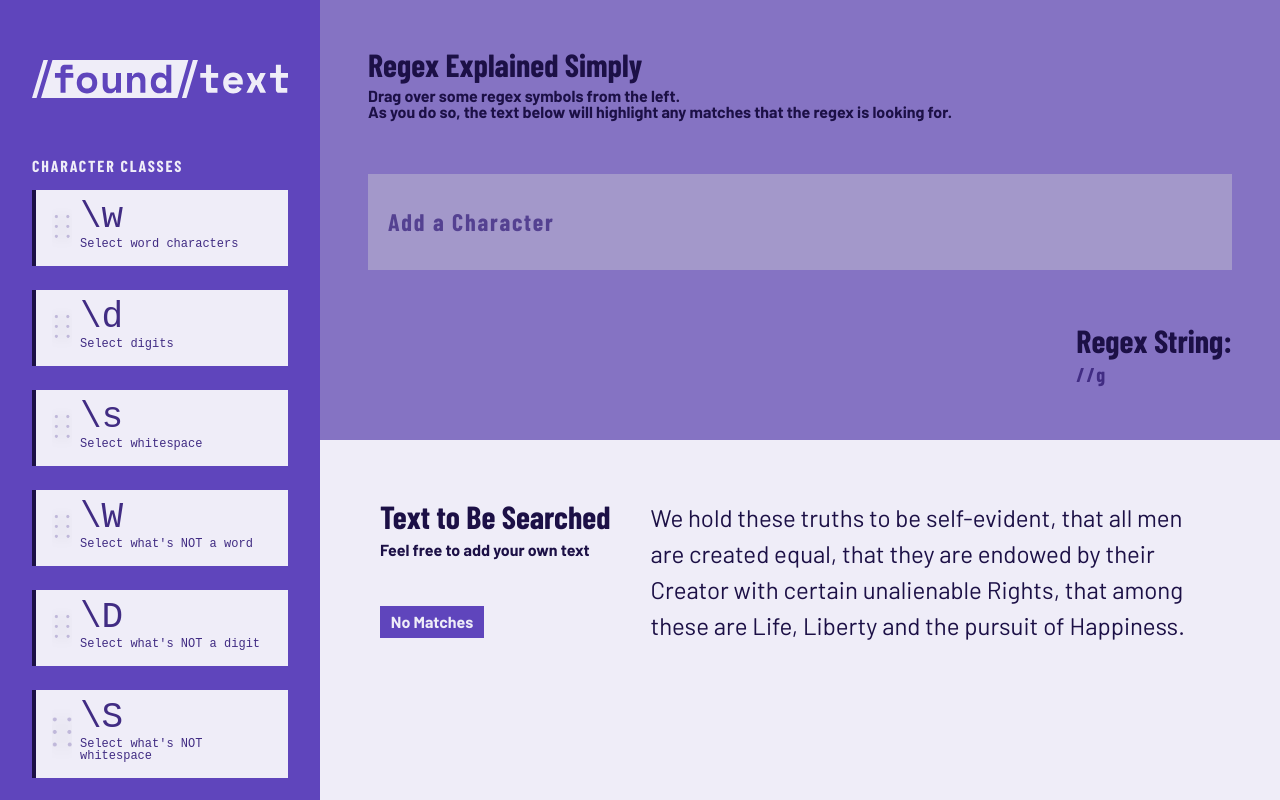
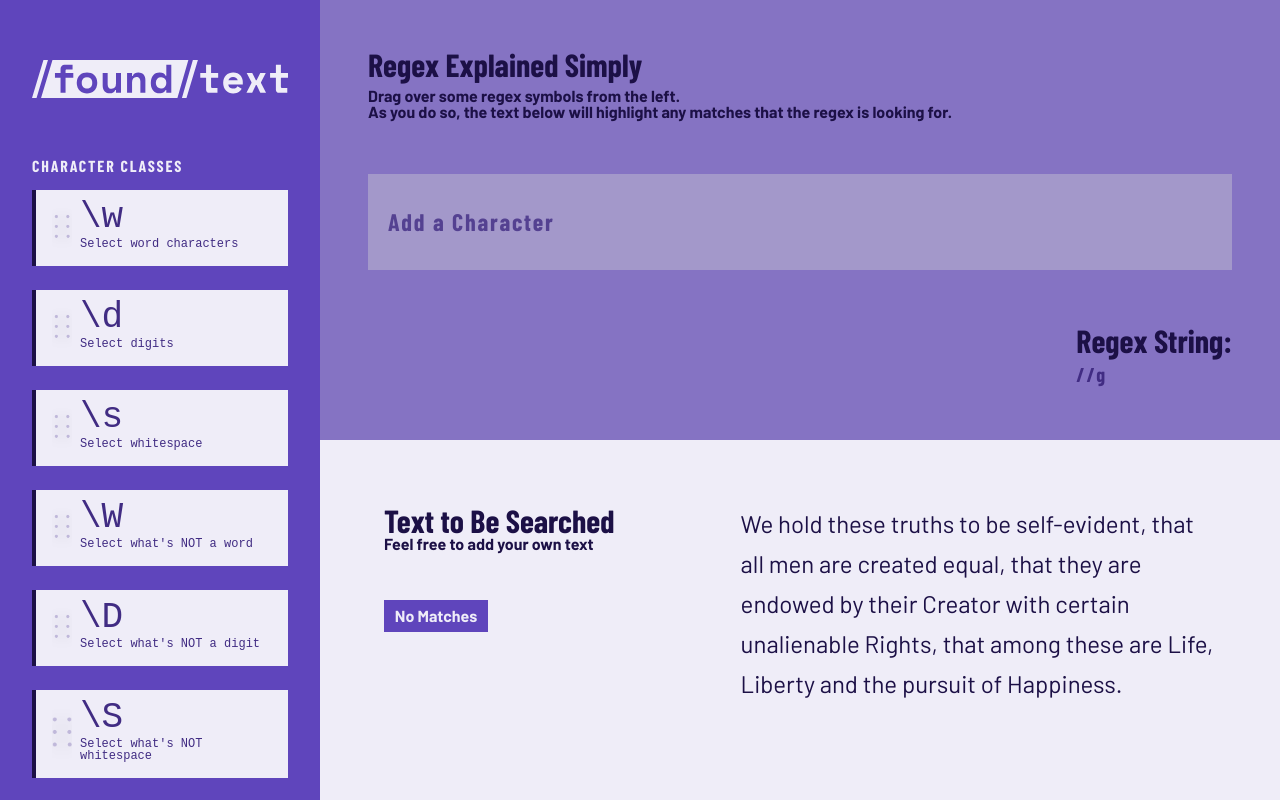
Before and after one commit to scratch-for-regex/main, a React (Create React App) app in the folder scratch/: page / in a window 1280 px wide. Built offline with nearby package versions, Linux system fonts and the light colour scheme; a web font is replaced by a local one; what redux-promise-middleware would draw is missing.

Commit message:
Fixed it

```diff
--- a/scratch/src/components/RegexTextArea/RegexTextArea.js
+++ b/scratch/src/components/RegexTextArea/RegexTextArea.js
@@ -1,53 +1,20 @@
-import React from "react"
+import React, { useState } from "react"
 import { connect } from "react-redux"
 
 import "./RegexTextArea.scss"
 
 import { reduceRegex } from "../../selectors"
 
-class RegexTextArea extends React.Component {
-    state = {
-        text: `We hold these truths to be self-evident, that all men are created equal, that they are endowed by their Creator with certain unalienable Rights, that among these are Life, Liberty and the pursuit of Happiness.`
-    }
+const initialText = `We hold these truths to be self-evident, that all men are created equal, that they are endowed by their Creator with certain unalienable Rights, that among these are Life, Liberty and the pursuit of Happiness.`
 
-    render() {
-        const regexOutput = this.createMarkup()
-        return (
-            <div className="bottom-section">
-                <div className="text-info">
-                    <h1>Text to Be Searched</h1>
-                    <h3>Feel free to add your own text</h3>
-                    <div className="matches">
-                        {regexOutput.count || "No "} Matches
-                    </div>
-                </div>
-                <div className="textarea">
-                    <div
-                        className="textarea-edit"
-                        suppressContentEditableWarning={true}
-                        contentEditable={true}
-                        name="text"
-                        onChange={this.handleChanges}
-                        dangerouslySetInnerHTML={regexOutput.text}
-                    />
-                </div>
-            </div>
-        )
-    }
-
-    handleChanges = e => {
-        e.preventDefault()
-        this.setState({
-            [e.target.name]: e.target.value
-        })
-    }
-
+const TextAreaView = ({ text, onClick, regex }) => {
     // Runs our text through regex and stores:
     //   The text as a regexText value in state,
     //   and a count to show how many regex matches there were.
-    regexTester = () => {
+    const regexTester = () => {
+        // if (regex.source === "(?:)") return { regexText: text, count: 0 }
         let count = 0
-        const regexText = this.state.text.replace(this.props.regex, match => {
+        const regexText = text.replace(regex, match => {
             if (match.length !== 0) {
                 count++
             }
@@ -55,17 +22,86 @@ class RegexTextArea extends React.Component {
         })
 
         // Returns an object containing the text with spans for regex highlighting, and a count for all regex matches.
-        return { regexText, count }
+        return {
+            regexText,
+            count
+        }
     }
 
     // Calls the regexTester and returns the output(formatted properly)
-    createMarkup = () => {
-        const regexResult = this.regexTester()
+    const createMarkup = () => {
+        const regexResult = regexTester()
         return {
-            text: { __html: regexResult.regexText.replace(/\n/g, "<br> ") },
+            text: {
+                __html: regexResult.regexText.replace(/\n/g, "<br> ")
+            },
             count: regexResult.count
         }
     }
+    return (
+        <p
+            className="textarea"
+            onClick={onClick}
+            dangerouslySetInnerHTML={createMarkup().text}
+        />
+    )
+}
+
+const TextAreaForm = ({ text, onChange, onSubmit }) => {
+    return (
+        <form onSubmit={onSubmit}>
+            <textarea name="text" id="text" value={text} onChange={onChange} />
+            <button>Done</button>
+        </form>
+    )
+}
+
+const TextAreaHeader = ({ matchCount }) => (
+    <hgroup className="left">
+        <h2>Text to Be Searched</h2>
+        <h3>Feel free to add your own text</h3>
+        <div className="matches">{matchCount || "No "} Matches</div>
+    </hgroup>
+)
+
+const TextArea = ({ regex }) => {
+    const [text, setText] = useState(initialText)
+    const [count, setCount] = useState(0)
+    const [isEditing, setIsEditing] = useState(false)
+
+    const didStartEditing = () => {
+        setIsEditing(true)
+    }
+
+    const handleTextChange = event => {
+        setText(event.target.value)
+    }
+
+    const handleSubmit = event => {
+        event.preventDefault()
+        setIsEditing(false)
+    }
+
+    return (
+        <section className="text-area">
+            <TextAreaHeader matchCount={count} />
+            <div className="right">
+                {isEditing ? (
+                    <TextAreaForm
+                        text={text}
+                        onChange={handleTextChange}
+                        onSubmit={handleSubmit}
+                    />
+                ) : (
+                    <TextAreaView
+                        onClick={didStartEditing}
+                        text={text}
+                        regex={regex}
+                    />
+                )}
+            </div>
+        </section>
+    )
 }
 
 const mstp = state => {
@@ -74,4 +110,4 @@ const mstp = state => {
     }
 }
 
-export default connect(mstp)(RegexTextArea)
+export default connect(mstp)(TextArea)
--- a/scratch/src/components/RegexTextArea/RegexTextArea.scss
+++ b/scratch/src/components/RegexTextArea/RegexTextArea.scss
@@ -1,20 +1,22 @@
 @import "../../scss/variables";
 
-.bottom-section {
+.text-area {
     height: 45%;
     width: 100%;
     background: $primary-100;
     display: flex;
-    padding: 4rem;
+    justify-content: space-between;
+    padding: 6.4rem;
+}
 
-    .text-info {
-        padding: 2rem;
+.text-area .left {
+    width: 75%;
 
-        h1 {
+    h2 {
         font-family: $font-family-condensed;
+        font-weight: bold;
+        font-size: 3.2rem;
         color: $primary-600;
-            margin: 0 0 1rem;
-            font-size: 3.2rem;
     }
 
     h3 {
@@ -35,28 +37,46 @@
     }
 }
 
-    .textarea {
-        width: 64%;
-        height: 100%;
-        padding: 2rem;
-        padding-right: 0;
-        overflow-x: hidden;
+.text-area .right {
     display: flex;
-        flex-flow: column;
-        justify-content: space-between;
+    width: 100%;
 
-        .textarea-edit {
+    p {
+        width: 100%;
         font-family: $font-family-primary;
-            font-weight: normal;
         font-size: 2.4rem;
         color: $primary-600;
+        line-height: 4rem;
+        cursor: pointer;
+    }
+
+    form {
+        textarea {
+            width: 40vw;
             height: 100%;
-            width: 100%;
-            line-height: 3.6rem;
+            background: transparent;
+            border: none;
+            font-family: $font-family-primary;
+            font-size: 2.4rem;
+            color: $primary-600;
+            line-height: 4rem;
+            outline: none;
+        }
 
-            span {
-                background: $accent-100;
+        button {
+            font-family: $font-family-primary;
+            font-weight: bold;
+            font-size: 1.6rem;
+            background: $primary-400;
+            color: $primary-100;
+            width: 10.4rem;
+            padding: 0.8rem;
+            text-align: center;
+            cursor: pointer;
         }
     }
 }
+
+.text-area span {
+    background: $accent-100;
 }
```
Lines whose indentation alone changed are shown as unchanged.
